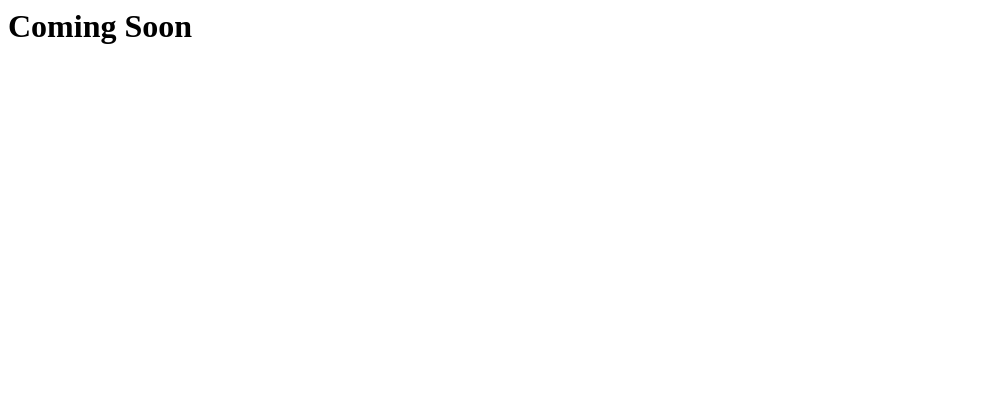
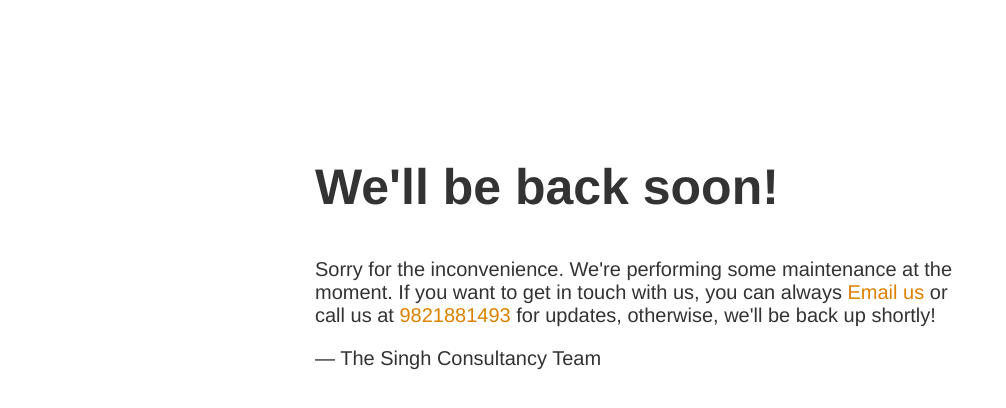
Before and after one commit to ahyconsulting/thesinghconsultancy, a plain HTML site: page index.html in a window 1280 px wide. Shown: the whole page, without its empty margins (0-1006 px from the left). Drawn offline with Linux system fonts and the light colour scheme.

Commit message:
Maintenance Page Update Desktop

```diff
--- a/index.html
+++ b/index.html
@@ -1 +1,36 @@
-<h1>Coming Soon</h1>
+<html>
+    <body>
+        <article>
+            <h1>We'll be back soon!</h1>
+            <div>
+                <p>Sorry for the inconvenience. We're performing some maintenance at the moment. If you want to get in touch with us, you can always <a href="mailto:singhconsultancy786@gmail.com">Email us</a> or call us at <a href="tel:9821881493">9821881493</a> for updates, otherwise, we'll be back up shortly!</p>
+                <p>&mdash; The Singh Consultancy Team</p>
+            </div>
+        </article>
+        <style>
+        body {
+            text-align: center;
+            padding: 150px;
+            font: 20px Helvetica, sans-serif;
+            color: #333;
+        }
+        h1 {
+            font-size: 50px;
+        }
+        article {
+            display: block;
+            text-align: left;
+            width: 650px;
+            margin: 0 auto;
+        }
+        a {
+            color: #dc8100;
+            text-decoration: none;
+        }
+        a:hover {
+            color: #333;
+            text-decoration: none;
+        }
+        </style>
+    </body>
+</html>
```
